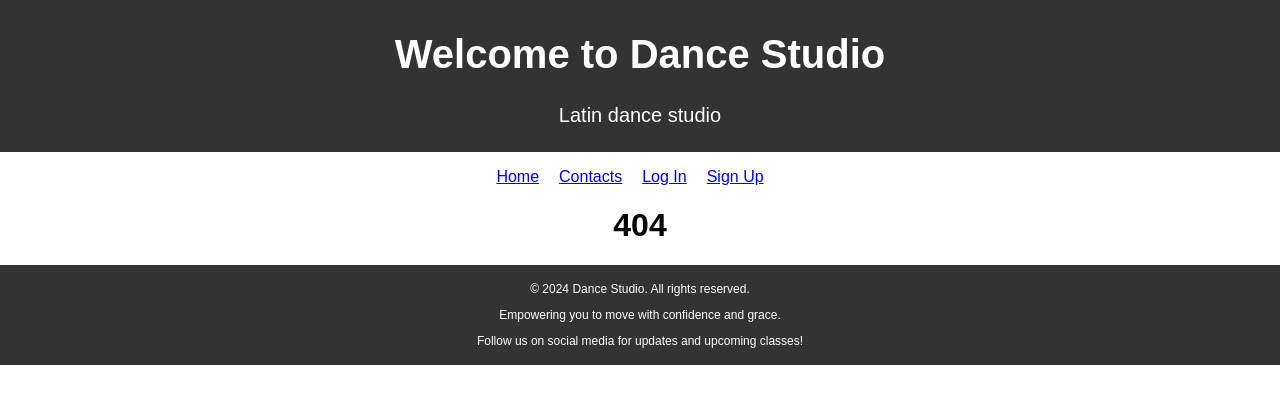
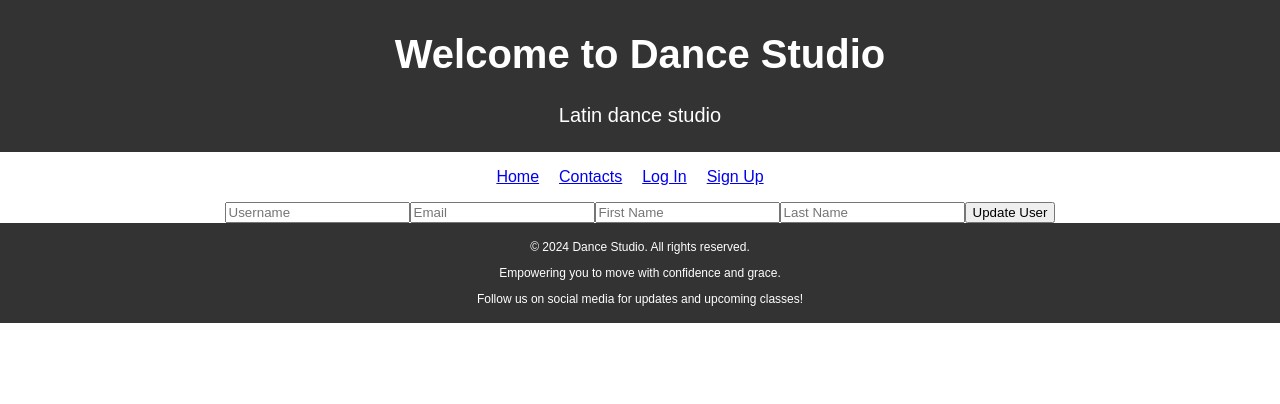
Before and after one commit to karolinaandrulyte/dance-studio, a React (Create React App) app: page /admin/update/1 in a window 1280 px wide. Shown: the top 404 px of the page. Built offline with nearby package versions, Linux system fonts and the light colour scheme.

Commit message:
Added UpdateUser component, updateUser and deleteUser methods, Routes; update, delete buttons work in Admin Board

```diff
--- a/src/App.js
+++ b/src/App.js
@@ -14,6 +14,7 @@ import BoardAdmin from './pages/BoardAdmin'; // Importing your board components
 import BoardStudent from './pages/BoardStudent';
 import BoardTeacher from './pages/BoardTeacher';
 import Profile from './pages/Profile';
+import UpdateUser from "./pages/UpdateUser";
 
 const App = () => {
   const [showAdminBoard, setShowAdminBoard] = useState(false);
@@ -61,6 +62,7 @@ const App = () => {
         <Route path="/student" element={<BoardStudent />} />
         <Route path="/profile" element={<Profile />} />
         <Route path="*" element={<NoPage />} />
+        <Route path="/admin/update/:id" element={<UpdateUser />} />
       </Routes>
     </div>
     <Footer />
--- a/src/pages/BoardAdmin.js
+++ b/src/pages/BoardAdmin.js
@@ -1,11 +1,12 @@
 import React, { useState, useEffect } from "react";
-
+import { useNavigate  } from "react-router-dom";
 import UserService from "../services/user.service";
 
 const BoardAdmin = () => {
   const [content, setContent] = useState("");
   const [teachers, setTeachers] = useState([]); // State to store list of teachers
   const [students, setStudents] = useState([]); // State to store list of students
+  const navigate = useNavigate();
 
   useEffect(() => {
     UserService.getAdminBoard().then(
@@ -45,6 +46,21 @@ UserService.getStudents().then(
 );
 }, []);
 
+const handleDelete = (id) => {
+  UserService.deleteUser(id).then(() => {
+    // Refresh the teacher and student lists
+    setTeachers(teachers.filter((teacher) => teacher.id !== id));
+    setStudents(students.filter((student) => student.id !== id));
+  }).catch(error => {
+    console.error("Error deleting user:", error);
+  });
+};
+
+const handleUpdate = (id) => {
+  console.log("Update user with ID:", id);
+  navigate(`/admin/update/${id}`); // Make sure this matches the route path in App.js
+};
+
   return (
     <div className="container">
       <header className="jumbotron">
@@ -63,6 +79,7 @@ UserService.getStudents().then(
                 <th>Last Name</th>
                 <th>Email</th>
                 <th>Dance Style</th>
+                <th>Actions</th>
               </tr>
             </thead>
             <tbody>
@@ -74,6 +91,10 @@ UserService.getStudents().then(
                   <td>{teacher.lastName}</td>
                   <td>{teacher.email}</td>
                   <td>{teacher.danceStyle}</td>
+                  <td>
+                    <button onClick={() => handleUpdate(teacher.id)}>Update</button>
+                    <button onClick={() => handleDelete(teacher.id)}>Delete</button>
+                  </td>
                 </tr>
               ))}
             </tbody>
@@ -94,6 +115,7 @@ UserService.getStudents().then(
                 <th>First Name</th>
                 <th>Last Name</th>
                 <th>Email</th>
+                <th>Actions</th>
               </tr>
             </thead>
             <tbody>
@@ -104,6 +126,10 @@ UserService.getStudents().then(
                   <td>{student.firstName}</td>
                   <td>{student.lastName}</td>
                   <td>{student.email}</td>
+                  <td>
+                    <button onClick={() => handleUpdate(student.id)}>Update</button>
+                    <button onClick={() => handleDelete(student.id)}>Delete</button>
+                  </td>
                 </tr>
               ))}
             </tbody>
--- /dev/null
+++ b/src/pages/UpdateUser.js
@@ -0,0 +1,91 @@
+import React, { useEffect, useState } from "react";
+import UserService from "../services/user.service";
+import { useParams, useNavigate } from "react-router-dom";
+
+const UpdateUser = () => {
+  const { id } = useParams();
+  const navigate = useNavigate();
+
+  // State for loading and updated user information
+  const [loading, setLoading] = useState(true);
+  const [updatedUser, setUpdatedUser] = useState({
+    username: "",
+    email: "",
+    firstName: "",
+    lastName: "",
+    // Add other fields as necessary
+  });
+
+  useEffect(() => {
+    const fetchUser = async () => {
+      try {
+        const response = await UserService.getUserById(id);
+        setUpdatedUser(response.data);
+        setLoading(false);
+      } catch (error) {
+        console.error("Error fetching user:", error);
+        setLoading(false);
+      }
+    };
+
+    fetchUser();
+  }, [id]);
+
+  const handleChange = (e) => {
+    const { name, value } = e.target;
+    setUpdatedUser((prevUser) => ({
+      ...prevUser,
+      [name]: value,
+    }));
+  };
+
+  const handleSubmit = async (e) => {
+    e.preventDefault();
+    try {
+      await UserService.updateUser(id, updatedUser);
+      navigate("/admin"); // Redirect after successful update
+    } catch (error) {
+      console.error("Error updating user:", error);
+    }
+  };
+
+  if (loading) {
+    return <div>Loading...</div>;
+  }
+
+  return (
+    <form onSubmit={handleSubmit}>
+      <input
+        type="text"
+        name="username"
+        value={updatedUser.username}
+        onChange={handleChange}
+        placeholder="Username"
+      />
+      <input
+        type="email"
+        name="email"
+        value={updatedUser.email}
+        onChange={handleChange}
+        placeholder="Email"
+      />
+      <input
+        type="text"
+        name="firstName"
+        value={updatedUser.firstName}
+        onChange={handleChange}
+        placeholder="First Name"
+      />
+      <input
+        type="text"
+        name="lastName"
+        value={updatedUser.lastName}
+        onChange={handleChange}
+        placeholder="Last Name"
+      />
+      <button type="submit">Update User</button>
+    </form>
+  );
+};
+
+export default UpdateUser;
--- a/src/services/user.service.js
+++ b/src/services/user.service.js
@@ -45,6 +45,23 @@ const unassignStudent = (studentId) => {
   });
 };
 
+const deleteUser = (id) => {
+  return axios.delete(`http://localhost:8080/api/users/${id}`, { headers: authHeader() });
+};
+
+const updateUser = (id, updatedUser) => {
+  return axios.put(`http://localhost:8080/api/users/${id}`, updatedUser, {
+    headers: {
+      "Content-Type": "application/json",
+      ...authHeader()  // Include authorization header for protected endpoints
+    }
+  }).then((response) => {
+    return response.data;
+  }).catch((error) => {
+    throw new Error("Failed to update user: " + error.message);
+  });
+};
+
 const UserService = {
   getPublicContent,
   getStudentBoard,
@@ -55,6 +72,8 @@ const UserService = {
   assignStudent,
   getAssignedStudents,
   unassignStudent,
+  deleteUser,
+  updateUser,
 };
 
 export default UserService;
```
